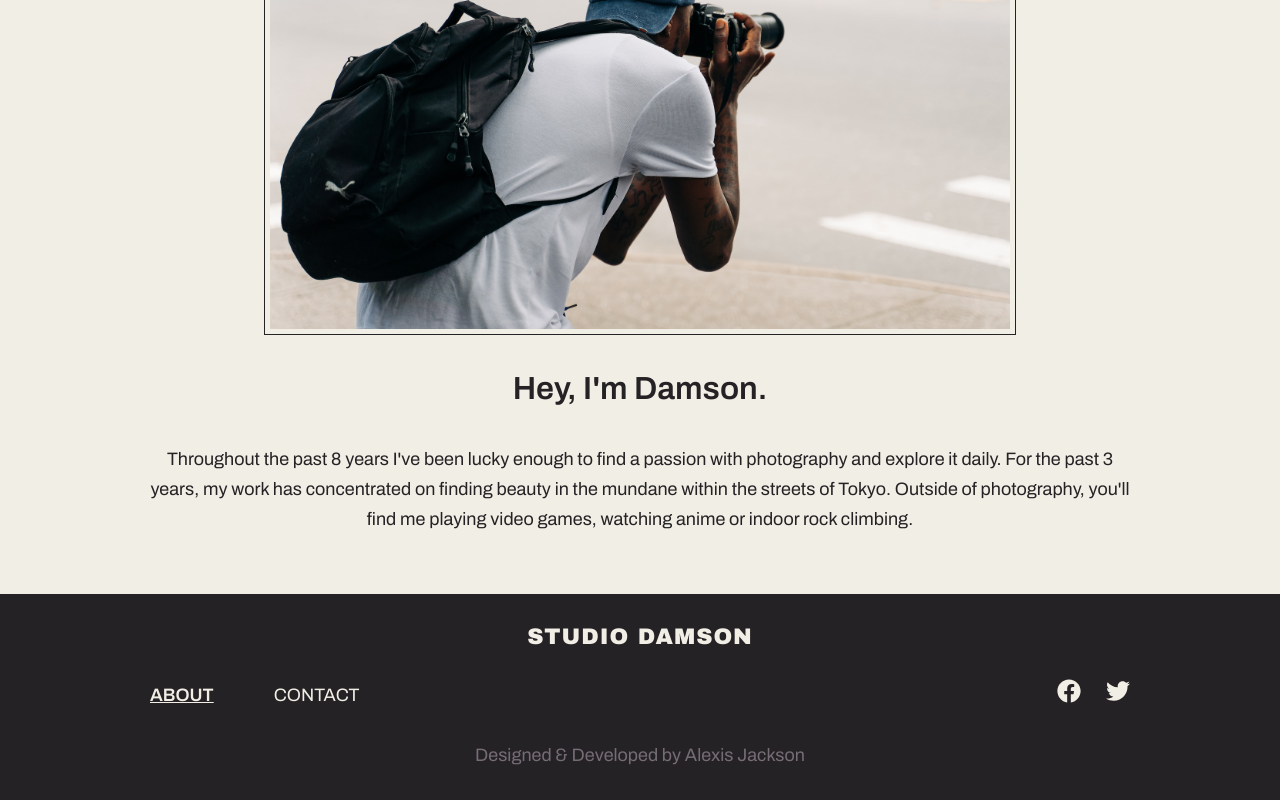
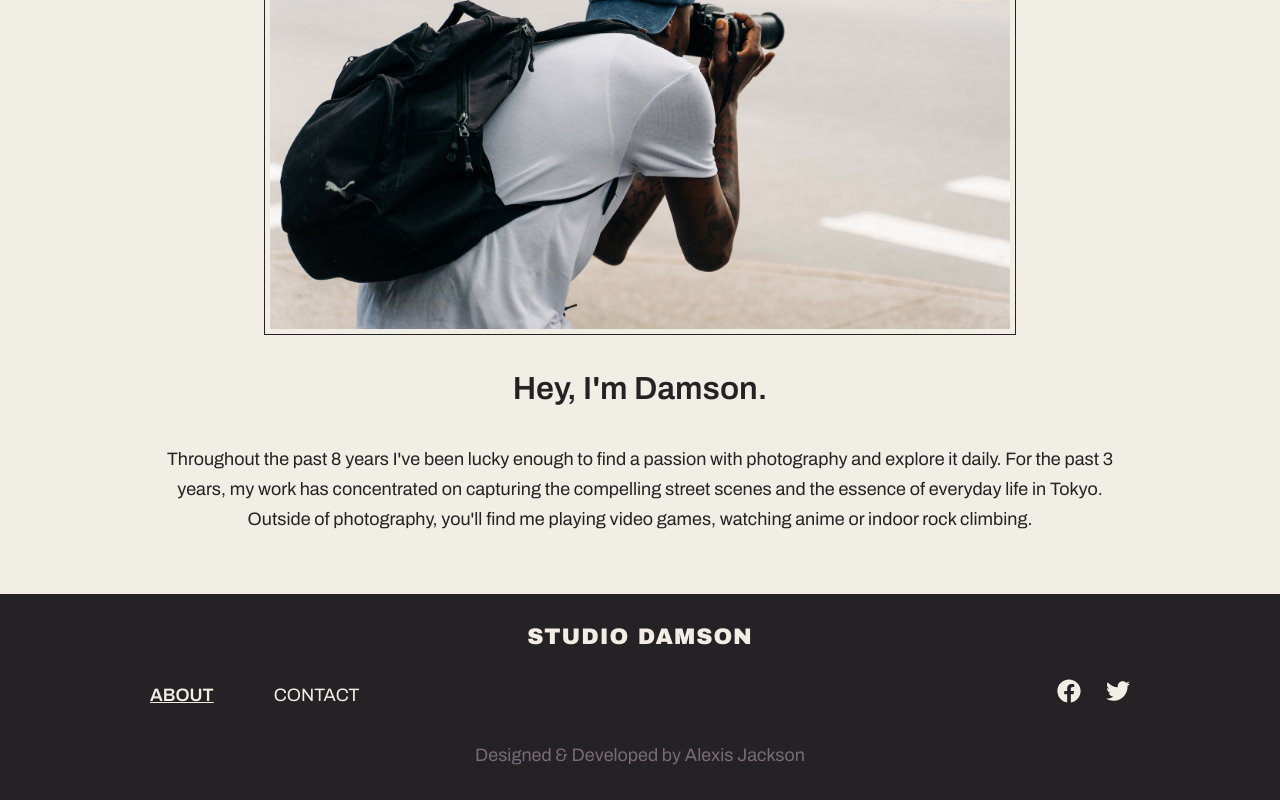
Before and after one commit to alexismgjackson-github/studio-damson, a React (Vite) app: page /about in a window 1280 px wide. Shown: the part 545-1345 px from the top of the page. Built offline with nearby package versions, Linux system fonts and the light colour scheme; some icons are missing.

Commit message:
Update About.jsx

```diff
--- a/src/pages/About.jsx
+++ b/src/pages/About.jsx
@@ -18,9 +18,9 @@ function About() {
         <p>
           Throughout the past 8 years I've been lucky enough to find a passion
           with photography and explore it daily. For the past 3 years, my work
-          has concentrated on finding beauty in the mundane within the streets
-          of Tokyo. Outside of photography, you'll find me playing video games,
-          watching anime or indoor rock climbing.
+          has concentrated on capturing the compelling street scenes and the
+          essence of everyday life in Tokyo. Outside of photography, you'll find
+          me playing video games, watching anime or indoor rock climbing.
         </p>
       </div>
     </section>
```
